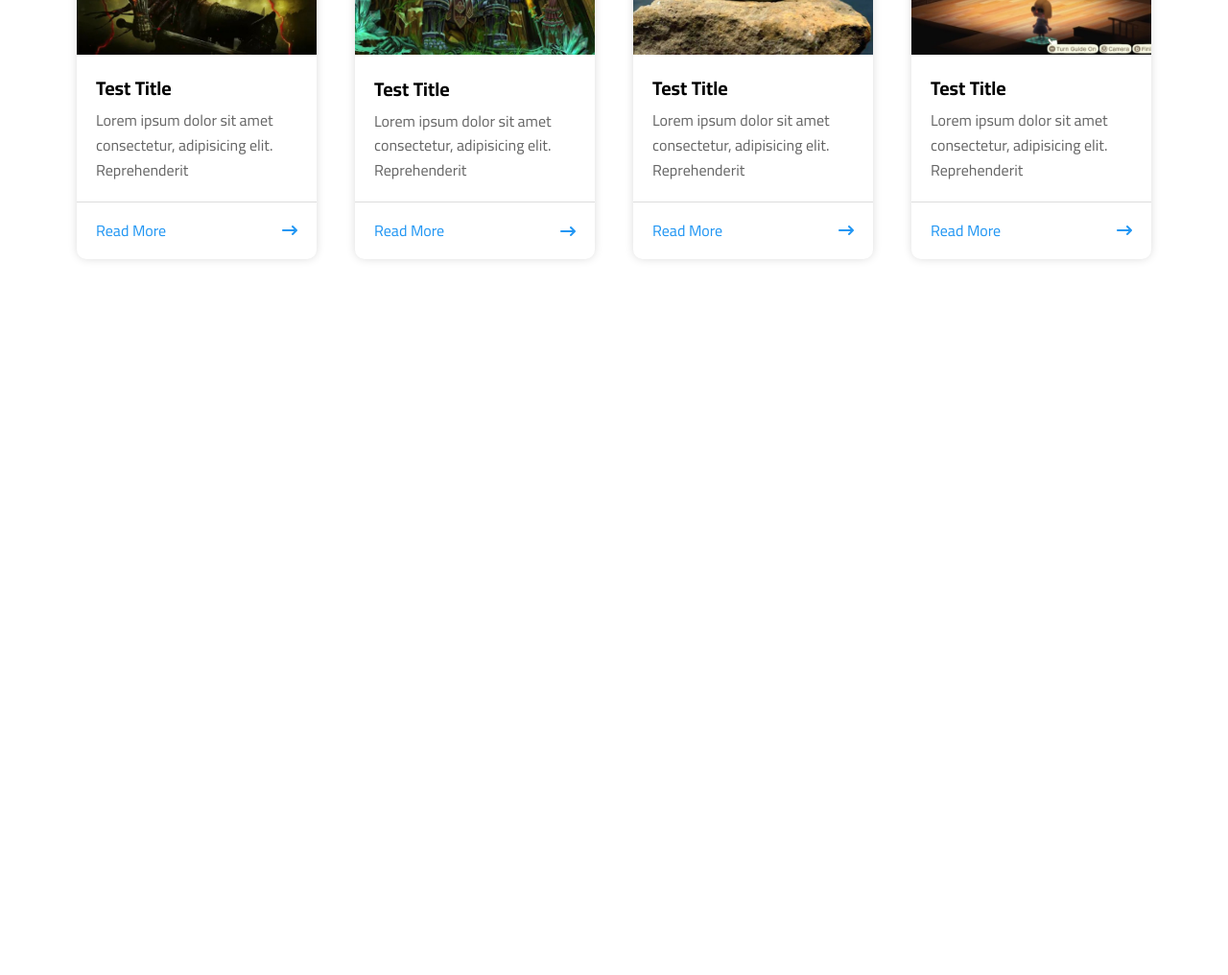
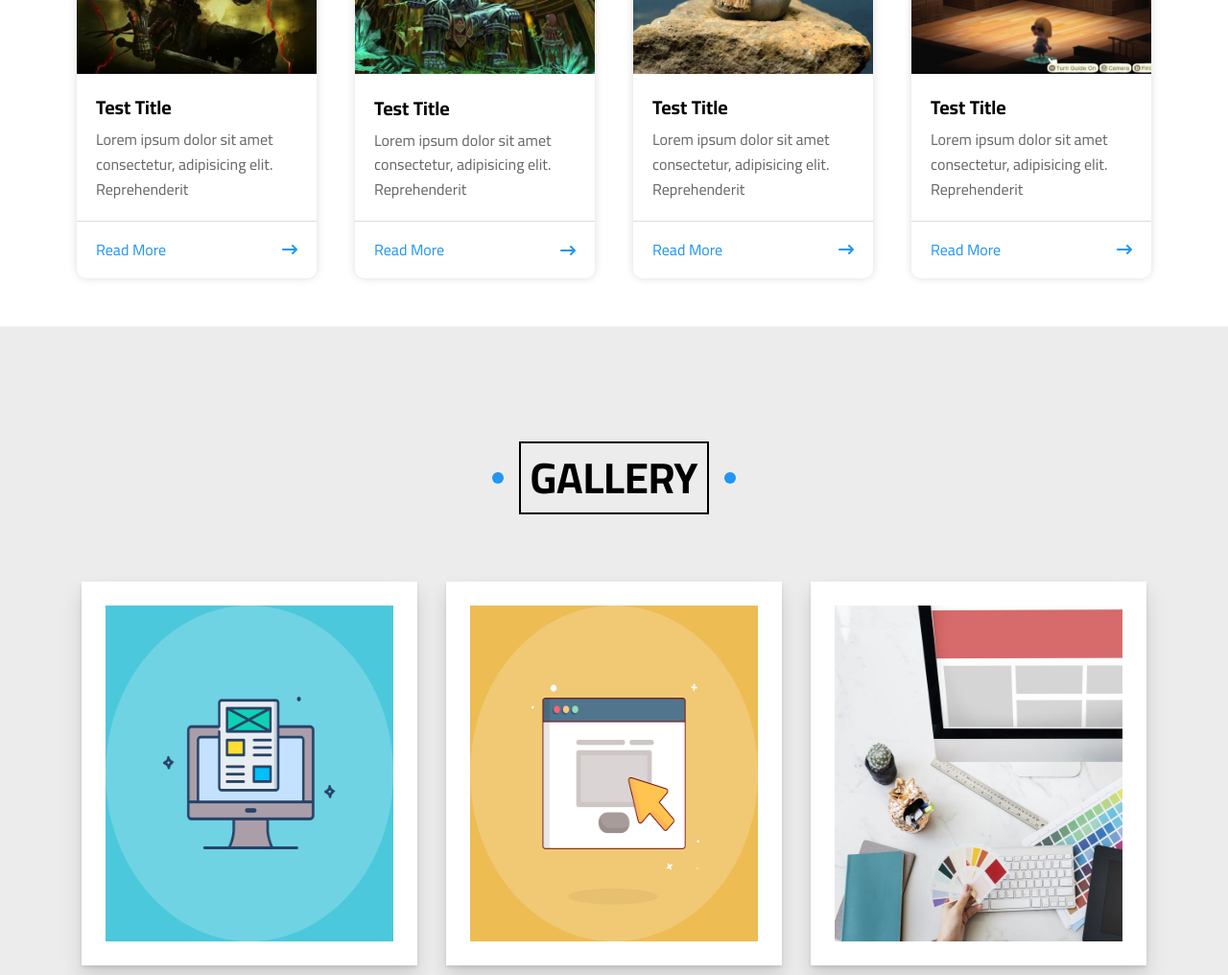
Before and after one commit to omniatawfek/Template-3, a plain HTML site: page index.html in a window 1280 px wide. Shown: the part 1544-2560 px from the top of the page at 96% size. Before the commit the page ends 1844 px from the top, so only its background shows below. Drawn offline with Linux system fonts and the light colour scheme.

Commit message:
gallery page done

```diff
--- a/CSS/myworld.css
+++ b/CSS/myworld.css
@@ -364,8 +364,8 @@ animation: up-down 4s linear infinite ;
 /* End Landing */
 /* Start Articles */
 .articles {
-    padding-top: var(--padding);
-    padding-bottom: var(--padding);
+    padding-top: 50px;
+    padding-bottom: 50px;
 }
 .articles .main-page{
     display: flex;
@@ -426,3 +426,66 @@ animation: up-down 4s linear infinite ;
     }
 }
 /* End Articles */
+/* Start Gallery */
+.gallery {
+    padding-top: 50px;
+    padding-bottom: 50px;
+    background-color:#ececec;
+}
+.gallery .main-page {
+    display: flex;
+    flex-wrap: wrap;
+    justify-content: center;
+    gap: 30px;
+}
+.gallery .main-page .box{
+    width: 350px;
+    height: 400px;
+    background-color: white;
+    display: flex;
+    justify-content: center;
+    align-items: center;
+    box-shadow: 0px 12px 20px 0px rgb(0 0 0 / 13%), 0px 2px 4px 0px rgb(0 0 0 / 12%);
+    position: relative;
+    overflow: hidden;
+}
+.gallery .box .image::before {
+    content: "";
+    position: absolute;
+    top: 50%;
+    left: 50%;
+    transform: translate(-50%, -50%);
+    background-color: rgb(255 255 255 / 20%);
+    width: 0;
+    height: 0;
+    opacity: 0;
+    z-index: 2;
+  }
+  .gallery .box .image:hover::before {
+    animation: flashing 0.7s;
+  }
+  @keyframes flashing {
+    0%,
+    40% {
+      opacity: 1;
+    }
+    100% {
+      opacity: 0;
+      width: 200%;
+      height: 200%;
+    }
+  }
+.gallery .main-page .box .image {
+    transition: .3s;
+    width: 300px;
+    height: 350px;
+    overflow: hidden;
+}
+.gallery .main-page .box img {
+    width: 300px;
+    height: 350px;
+}
+.gallery .main-page .box:hover img {
+    transform: rotate(5deg) scale(1.1);
+}
+/* End Gallery */
--- a/index.html
+++ b/index.html
@@ -235,5 +235,46 @@
         </div>
        </div>
       <!-- End Articles -->
+       <!-- Start Gallery -->
+        <div class="gallery">
+            <div class="container">
+                <div class="heading">
+                    <h2>Gallery</h2>
+                </div>
+                <div class="main-page">
+                    <div class="box">
+                        <div class="image">
+                            <img src="Images/gallery-01.png" alt="">
+                        </div>
+                    </div>
+                    <div class="box">
+                        <div class="image">
+                            <img src="Images/gallery-02.png" alt="">
+                        </div>
+                    </div>
+                    <div class="box">
+                        <div class="image">
+                            <img src="Images/gallery-03.jpg" alt="">
+                        </div>
+                    </div>
+                    <div class="box">
+                        <div class="image">
+                            <img src="Images/gallery-04.png" alt="">
+                        </div>
+                    </div>
+                    <div class="box">
+                        <div class="image">
+                            <img src="Images/gallery-05.jpg" alt="">
+                        </div>
+                    </div>
+                    <div class="box">
+                        <div class="image">
+                            <img src="Images/gallery-06.png" alt="">
+                        </div>
+                    </div>
+                </div>
+            </div>
+        </div>
+       <!-- End Gallery -->
 </body>
 </html>
```
